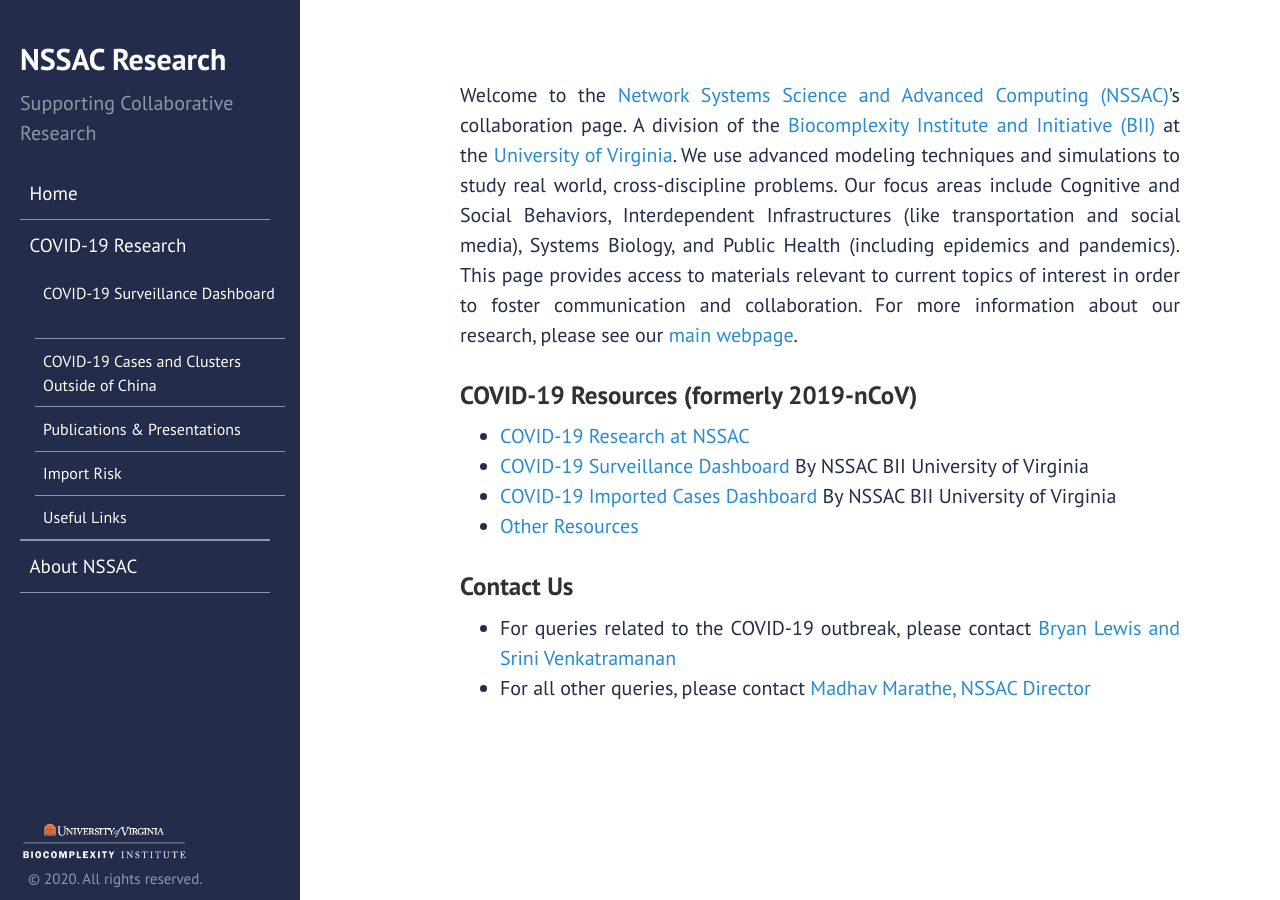
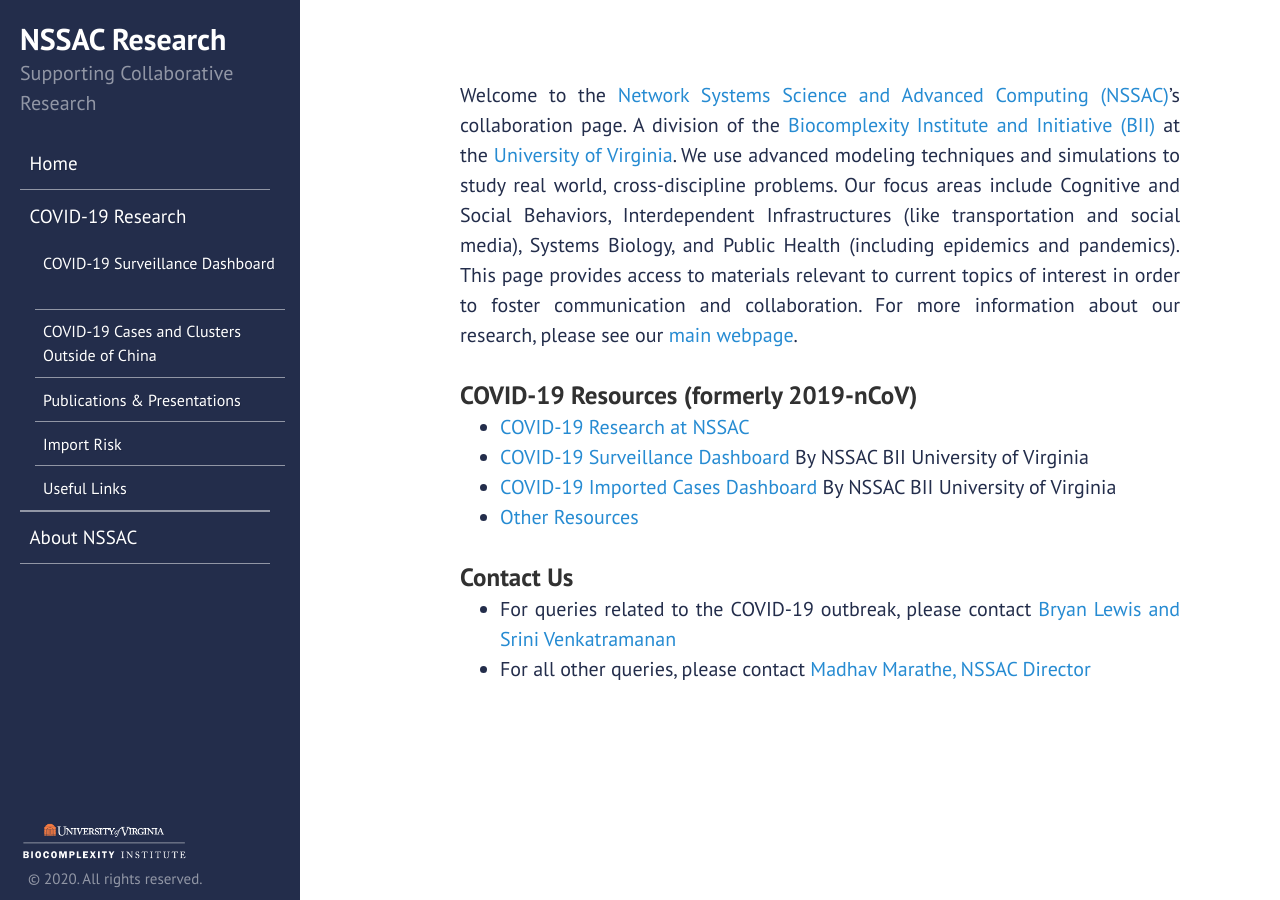
Before and after one commit to mehta-gaurav/mehta-gaurav.github.io, a Jekyll site: the page built from index.md, in a window 1280 px wide. Built offline with Jekyll 4.4.1, drawn with Linux system fonts in a browser that asks for light colours.

Commit message:
Update poole.css

```diff
--- a/public/css/poole.css
+++ b/public/css/poole.css
@@ -81,7 +81,7 @@
 
 /* Headings */
 h1, h2, h3, h4, h5, h6 {
-  margin-bottom: .5rem;
+  margin-bottom: .5px;
   font-weight: bold;
   line-height: 1.25;
   color: #313131;
@@ -91,7 +91,7 @@
   font-size: 2rem;
 }
 h2 {
-  margin-top: 1rem;
+  margin-top: 0;
   font-size: 1.5rem;
 }
 h3 {
```
